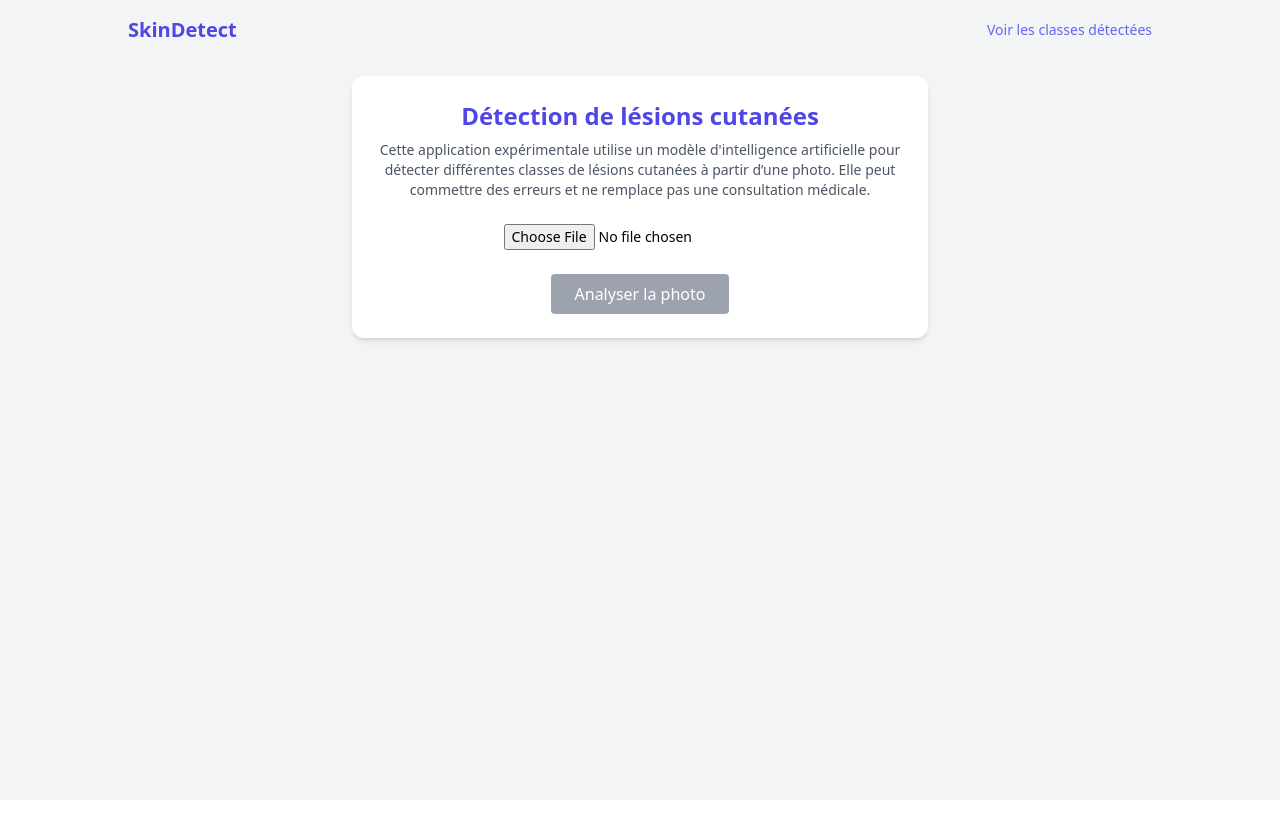
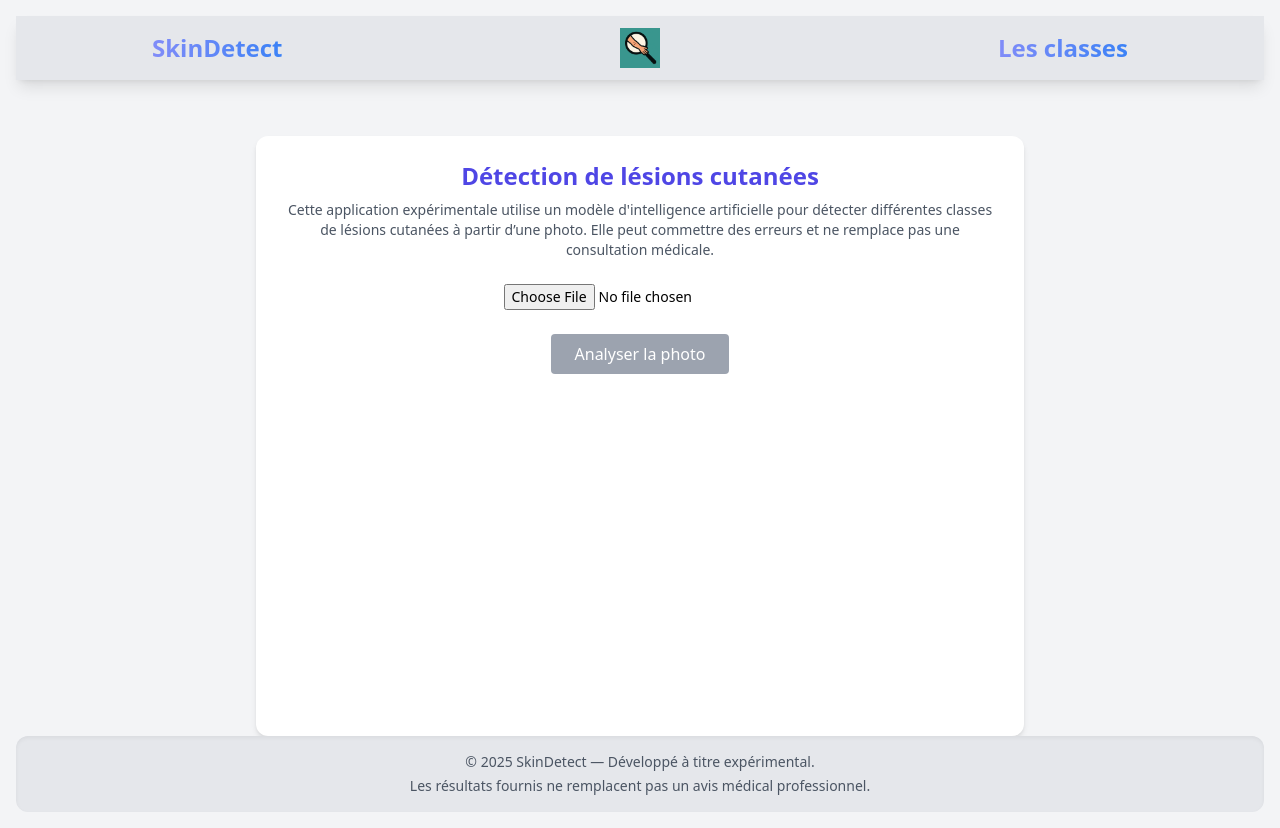
Before and after one commit to Charly750/skin-detect, a React (Create React App) app: page / in a window 1280 px wide. Before the commit the page ends 800 px from the top, so only its background shows below. Built offline with nearby package versions, Linux system fonts and the light colour scheme.

Commit message:
amélioration graphique

```diff
--- a/src/App.js
+++ b/src/App.js
@@ -7,18 +7,51 @@ import Classes from "./pages/Classes";
 function App() {
   return (
     <Router>
-      <div className="min-h-screen bg-gray-100 p-4 font-sans">
-        <nav className="max-w-5xl mx-auto mb-6 flex justify-between items-center">
-          <Link to="/" className="text-xl font-bold text-indigo-600">SkinDetect</Link>
-          <Link to="/classes" className="text-sm text-indigo-500 hover:underline">
-            Voir les classes détectées
+      {/* flex-col pour empiler nav, contenu et footer */}
+      <div className="flex flex-col min-h-screen bg-gray-100 p-4 font-sans">
+
+        {/* Navigation */}
+<nav className="mb-6 bg-gray-200 shadow-lg">
+  <div className="max-w-5xl mx-auto flex justify-between items-center px-6 py-3">
+    <Link
+      to="/"
+      className="text-2xl font-extrabold bg-gradient-to-r from-indigo-400 to-blue-500 bg-clip-text text-transparent hover:from-indigo-300 hover:to-blue-400 transition"
+    >
+      SkinDetect
     </Link>
+
+    <img
+      src="/logo512.png"
+      alt="SkinDetect Logo"
+      className="w-10 h-10 object-contain"
+    />
+
+    <Link
+      to="/classes"
+      className="text-2xl font-extrabold bg-gradient-to-r from-indigo-400 to-blue-500 bg-clip-text text-transparent hover:from-indigo-300 hover:to-blue-400 transition"
+    >
+      Les classes   </Link>
+  </div>
 </nav>
 
+
+        {/* Contenu */}
+        <div className="flex-grow">
           <Routes>
             <Route path="/" element={<Home />} />
             <Route path="/classes" element={<Classes />} />
           </Routes>
+        </div>
+
+        {/* Footer collé en bas */}
+        <footer className="mt-auto bg-gray-200 rounded-xl shadow-inner px-6 py-4 text-center text-sm text-gray-600">
+          <p>
+            © {new Date().getFullYear()} SkinDetect — Développé à titre expérimental.
+          </p>
+          <p className="mt-1">
+            Les résultats fournis ne remplacent pas un avis médical professionnel.
+          </p>
+        </footer>
       </div>
     </Router>
   );
--- a/src/pages/Home.js
+++ b/src/pages/Home.js
@@ -1,4 +1,5 @@
 import React, { useState, useRef } from "react";
+import Classes from "./Classes";
 
 function Home() {
   const [selectedImage, setSelectedImage] = useState(null);
@@ -64,8 +65,8 @@ function Home() {
   };
 
   return (
-    <div className="max-w-xl mx-auto bg-white p-6 rounded-xl shadow-md mt-8">
-      <h1 className="text-2xl font-bold text-center mb-2 text-indigo-600">
+<div className="max-w-3xl min-h-[600px] mx-auto bg-white p-6 rounded-xl shadow-md mt-8">
+          <h1 className="text-2xl font-bold text-center mb-2 text-indigo-600">
         Détection de lésions cutanées
       </h1>
       <p className="text-center text-sm text-gray-600 mb-6">
@@ -148,7 +149,9 @@ function Home() {
           </p>
         </div>
       )}
+
     </div>
+
   );
 }
 
```
Lines whose indentation alone changed are shown as unchanged.
